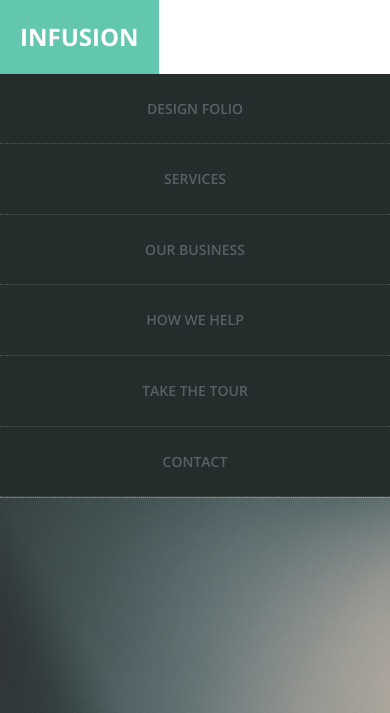
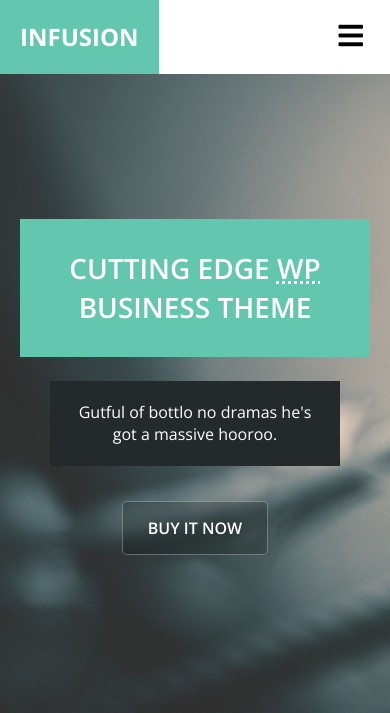
Before and after one commit to gabrielpampolin/ProjetoInfusion, a plain HTML site: page index.html in a window 390 px wide. Shown: the top 713 px of the page. Drawn offline with nearby package versions, Linux system fonts and the light colour scheme.

Commit message:
header menu hamburger finalizado com JS

```diff
--- a/index.html
+++ b/index.html
@@ -21,7 +21,8 @@
         <header class="header">
           <a href="index.html" class="logo-text">Infusion</a>
 
-          <button style="display:none;" class="header__btnMeu">Menu</button>
+          <button style="display:none;" class="header__btnMenu">
+            <i class="fas fa-bars fa-2x"></i><span class="sr-only">Menu</span></button>
 
           <nav class="header__nav">
             <ul>
@@ -241,5 +242,8 @@
             </ul>
           </div>
         </footer>
+
+        <script src="js/menu.js"></script>
+        <script src="js/main.js"></script>
     </body>
 </html>
--- /dev/null
+++ b/js/main.js
@@ -0,0 +1,12 @@
+(function () {
+    var $body = document.querySelector('body');
+
+    $body.classList.remove('no-js');
+    $body.classList.add('js');
+
+    var menu = new Menu({
+        container: '.header__nav',
+        toggleBtn: '.header__btnMenu',
+        widthEnabled: 1024
+    });
+})()
--- /dev/null
+++ b/js/menu.js
@@ -0,0 +1,53 @@
+function Menu(config) {
+    this.nav = (typeof config.container === 'string') ? document.querySelector(config.container) : config.container
+
+    this.btn = (typeof config.toggleBtn === 'string') ? document.querySelector(config.toggleBtn) : config.toggleBtn
+
+    this.maxWidth = config.widthEnabled || false;
+
+    var _opened = false;
+    var _this = this;
+
+    this.btn.removeAttribute('style');
+    closeMenu()
+
+    this.btn.addEventListener('click', openOrClose);
+
+    function openOrClose() {
+        if (!_opened) {
+            openMenu();
+        } else {
+            closeMenu();
+        }
+    }
+
+    function openMenu() {
+        var _top = _this.nav.getBoundingClientRect().top + 'px'
+
+        var _style = {
+            maxHeight: 'calc(100vh - ' + _top + ' )',
+            overflow: 'hidden'
+        }
+
+        apllyStyleToNav(_style)
+
+        _opened = true;
+    }
+
+    function apllyStyleToNav(_style) {
+        Object.keys(_style).forEach(stl => {
+            _this.nav.style[stl] = _style[stl];
+        } )
+    }
+
+    function closeMenu() {
+        var _style = {
+            maxHeight: '0px',
+            overflow: 'hidden'
+        }
+
+        apllyStyleToNav(_style)
+
+        _opened = false;
+    }
+}
--- a/style/main.css
+++ b/style/main.css
@@ -18,6 +18,11 @@ img {
 
 .header {
     background-color: #fff;
+    width: 100%;
+}
+
+.js .header {
+    position: fixed;
     width: 100%;
 }
 
@@ -65,6 +70,19 @@ img {
 
 .header__nav ul li a:hover {
     color: #63c6ae;
+}
+
+.header__btnMenu {
+    float: right;
+    margin: 1.5em;
+    background-color: transparent;
+    border: none;
+    font-size: 14px;
+    cursor: pointer;
+}
+
+.js .header__nav {
+    transition: max-height 1s;
 }
 
 .hero {
```
